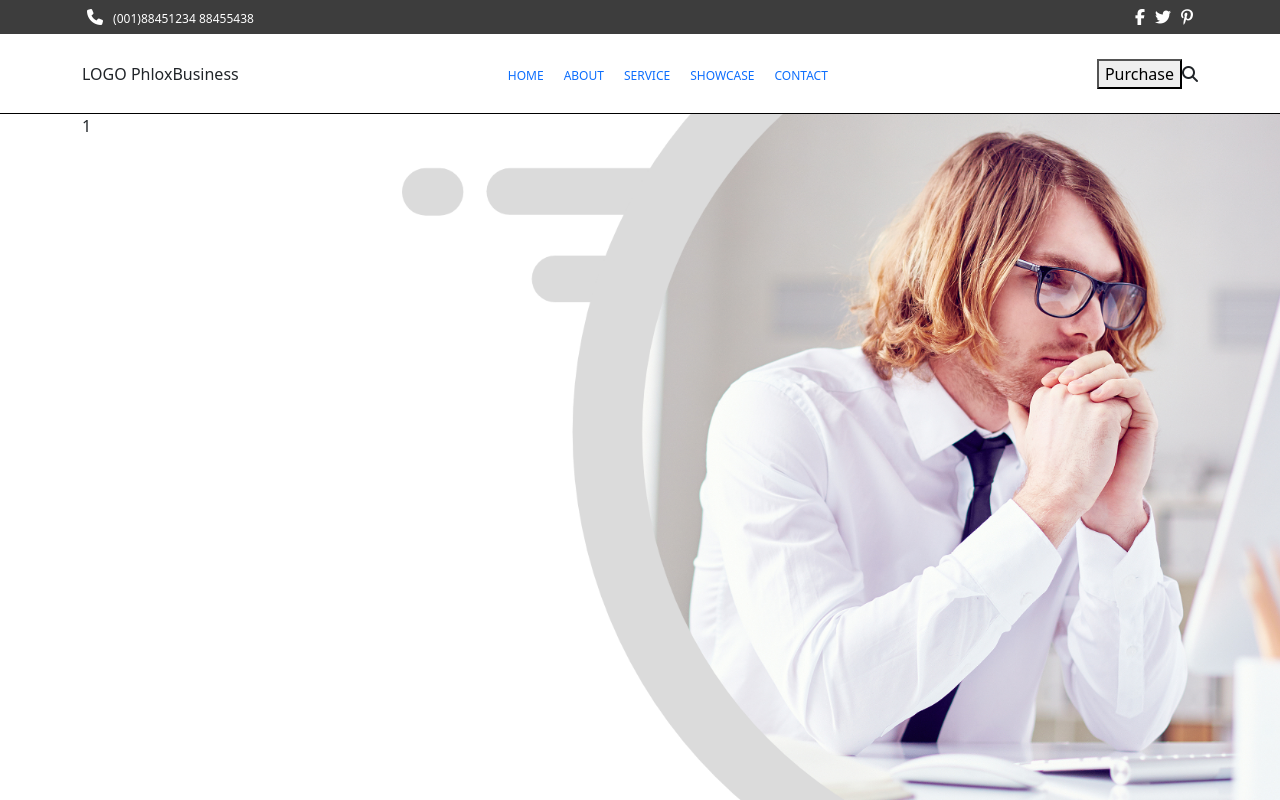
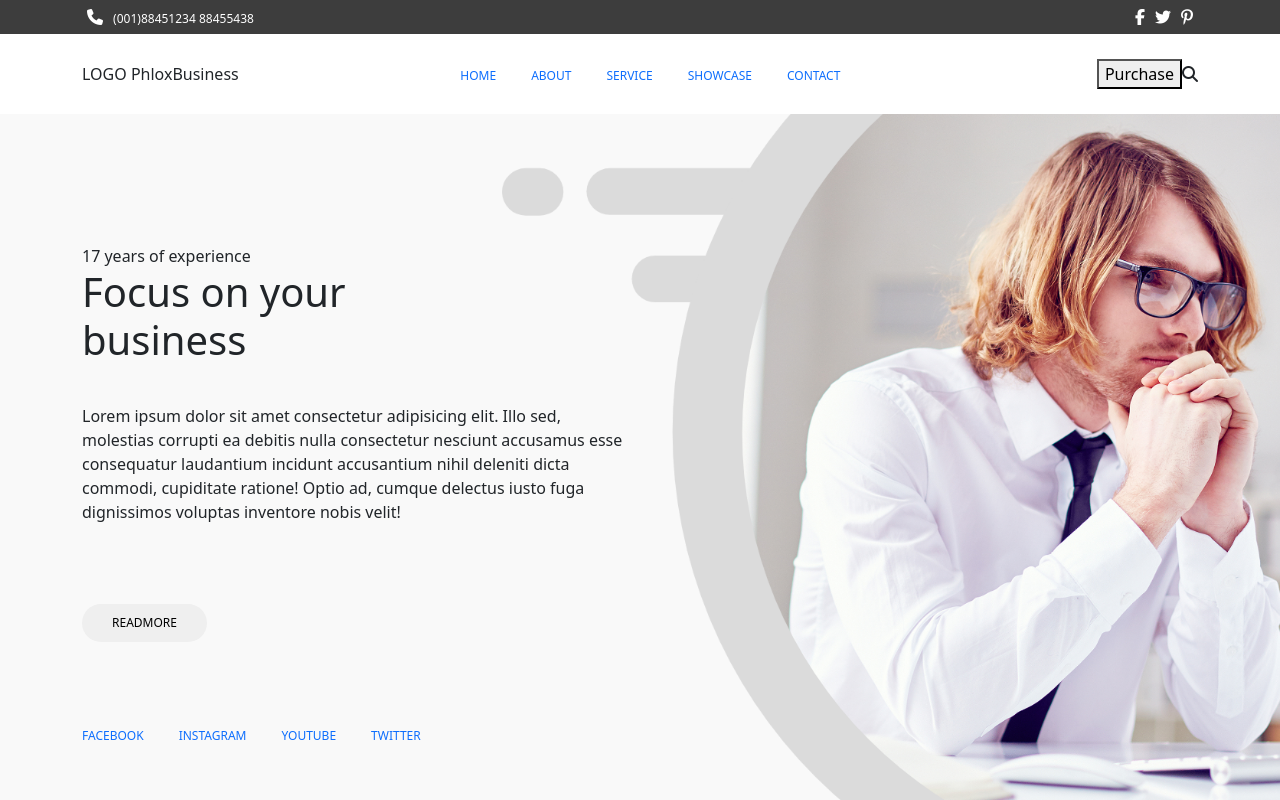
Before and after one commit to carlo-ddm/proj-html-vuejs, a Vue app: page / in a window 1280 px wide. Shown: the top 800 px of the page. Built offline with nearby package versions, Linux system fonts and the light colour scheme.

Commit message:
creo utilities / modifico mixines / posizione immagini del jumbo e stilo dinamicamente lista social-networks

```diff
--- a/src/assets/styles/_mixines.scss
+++ b/src/assets/styles/_mixines.scss
@@ -6,7 +6,7 @@
 }
 
 @mixin a-style {
-  margin: 0 10px;
+  margin-right: 35px;
   font-size: 12px;
   text-decoration: none;
 }
--- /dev/null
+++ b/src/assets/styles/utilities.scss
@@ -0,0 +1,8 @@
+.cd-btn {
+  padding: 10px 30px;
+  border: none;
+  border-radius: 30px;
+  cursor: pointer;
+  font-size: 12px;
+  text-transform: uppercase;
+}
--- a/src/components/HeaderComp.vue
+++ b/src/components/HeaderComp.vue
@@ -113,7 +113,6 @@ header {
   .cd-container-bottom {
     width: 100%;
     height: 80px;
-    border-bottom: 1px solid black;
 
     .container {
       ul {
--- a/src/components/JumbotronComp.vue
+++ b/src/components/JumbotronComp.vue
@@ -2,8 +2,33 @@
   <div class="jumbotron">
     <div class="container">
       <div class="row">
-        <div class="col-6">1</div>
-        <div class="col-6 cd">
+
+        <!-- Colonna 1 -> TESTO -->
+        <div class="col-6 cd1">
+          <div class="cd-container">
+            <div class="jumbo-focus-on-your-business">
+              <span>17 years of experience</span>
+              <h1 class="m-0">Focus on your
+                <br>
+                 business
+              </h1>
+            </div>
+            <p class="m-0">
+              Lorem ipsum dolor sit amet consectetur adipisicing elit. Illo sed, molestias corrupti ea debitis nulla consectetur nesciunt accusamus esse consequatur laudantium incidunt accusantium nihil deleniti dicta commodi, cupiditate ratione! Optio ad, cumque delectus iusto fuga dignissimos voluptas inventore nobis velit!
+            </p>
+
+            <button class="cd-btn">readmore</button>
+
+            <div class="social-nav">
+              <ul class="p-0">
+                <li v-for="(social, index) in socialNav" :key="`_social_${index}`"><a :href="social.href">{{social.name}}</a></li>
+              </ul>
+            </div>
+          </div>
+        </div>
+
+        <!-- Colonna 2 -> IMMAGINE -->
+        <div class="col-6 cd2">
           <img src="../assets/images/Group-35-2x.png" alt="jumbotron-pic-1">
         </div>
       </div>
@@ -13,24 +38,88 @@
 
 <script>
 export default {
-  name: 'JumbotronComp'
+  name: 'JumbotronComp',
+  data() {
+    return {
+      socialNav: [
+        {
+          name: 'facebook',
+          href: '#'
+        },
+        {
+          name: 'instagram',
+          href: '#'
+        },
+        {
+          name: 'youtube',
+          href: '#'
+        },
+        {
+          name: 'twitter',
+          href: '#'
+        },
+      ]
+    }
+  },
 }
 </script>
 
 <style lang="scss" scoped>
+//i import Vars
+@import '../assets/styles/vars';
+// import Mixines
+@import '../assets/styles/mixines';
+// import Utilities
+@import '../assets/styles/utilities.scss';
+
 
 .jumbotron {
   overflow: hidden;
   height: 800px;
-}
-  .col-6.cd {
+  background-color: #F9F9F9;
+
+  .col-6.cd1{
+    padding-top: 130px;
+
+    .cd-container {
+      width: 100%;
+
+      .jumbo-focus-on-your-business {
+        margin-bottom: 40px;
+      }
+
+      p {
+        margin: 40px 0 40px 0px !important;
+      }
+
+      button {
+        margin: 40px 0 40px 0px;
+      }
+
+      .social-nav {
+        margin: 40px 0 40px 0px;
+        ul {
+          @include list-style;
+          li {
+            a {
+              @include a-style
+            }
+          }
+        }
+      }
+    }
+  }
+
+
+  .col-6.cd2 {
     img {
       position: relative;
       top: -170px;
-      right: 250px;
+      right: 150px;
       width: 210%;
     }
     }
+}
 
 
 </style>
```
